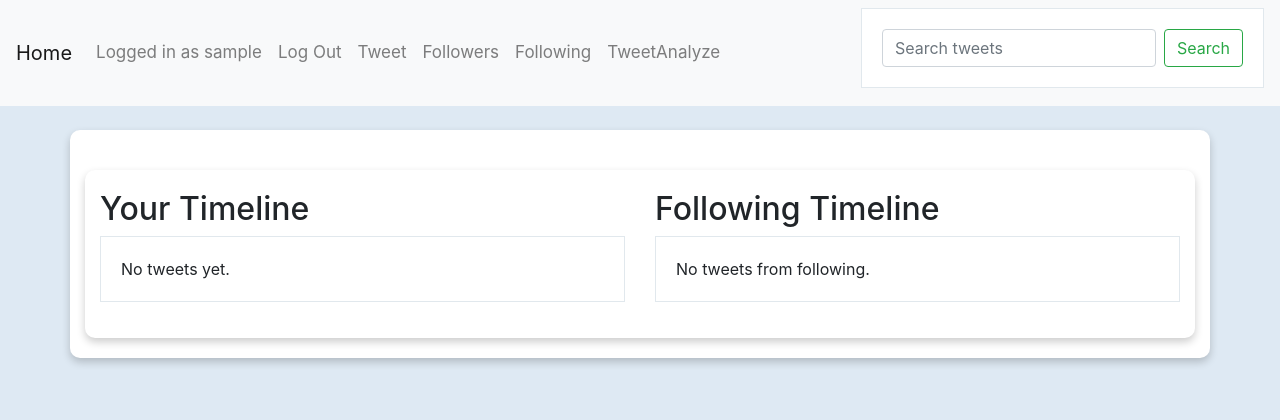
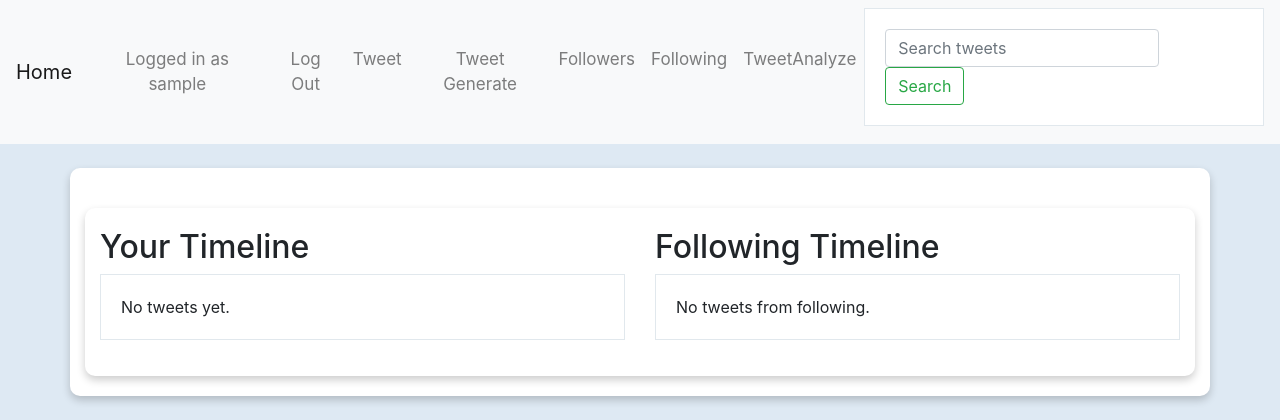
Before and after one commit to atk0218/TimeWriter, a Django app: page / in a window 1280 px wide. Shown: the top 420 px of the page. Run offline with Django 4.2, Linux system fonts and the light colour scheme; the visitor is signed in with stand-in values (Sample User, id 1); data comes from the database, SQL or seed files in the repository; data that the repository does not hold is empty; some libraries are stand-ins or nearby versions.

Commit message:
ツイート生成機能を追加

```diff
--- a/core/templates/base.html
+++ b/core/templates/base.html
@@ -34,6 +34,9 @@
                 <li class="nav-item">
                     <a href="{% url 'post_tweet' %}" class="nav-link">Tweet</a>
                 </li>
+                <li class="nav-item">
+                    <a href="{% url 'tweet_generate' %}" class="nav-link">Tweet Generate</a>
+                </li>
                 {% endif %}
                 {% if request.user.is_authenticated %}
                 <!-- フォロワー一覧ページへのリンク -->
--- a/core/urls.py
+++ b/core/urls.py
@@ -19,6 +19,9 @@ urlpatterns = [
     path('unfollow/<int:user_id>/', views.unfollow_user, name='unfollow_user'),
     path('tweet_analyze/', views.tweet_analyze, name='tweet_analyze'),
     path('delete_tweet/<int:tweet_id>/', views.delete_tweet, name='delete_tweet'),
+    path('tweet_generate/', views.tweet_generate_view, name='tweet_generate'),
+    path('tweet_create/', views.tweet_create_view, name='tweet_create'),
+    path('tweet_post/', views.tweet_post_view, name='tweet_post'),
 ]
 
 if settings.DEBUG:
--- a/core/views.py
+++ b/core/views.py
@@ -24,6 +24,8 @@ matplotlib.use('Agg')  # GUIバックエンドを使用しないように設定
 import io
 import urllib, base64
 from django.utils.timezone import localtime
+from django.contrib import messages
+import openai
 
 def home(request):
     if request.user.is_authenticated:
@@ -153,7 +155,9 @@ def tweet_analyze(request):
         plt.plot(dates, counts, marker='o')
         plt.xlabel('Date')
         plt.ylabel('Number of Tweets')
-        plt.title('Tweets in the Last 30 Days')
+        plt.title('Tweets in the Last 14 Days')
+        plt.gca().xaxis.set_major_locator(plt.MaxNLocator(integer=True))
+        plt.yticks(range(min(counts), max(counts) + 1))
 
         # グラフをBase64エンコーディングされた画像として保存
         fig = plt.gcf()
@@ -199,3 +203,63 @@ def delete_tweet(request, tweet_id):
     else:
         # アクセス権限がない場合の処理
         return redirect('home')
+
+@login_required
+def tweet_generate_view(request):
+    if request.method == "POST":
+        # OpenAIを使用してツイート文を生成するロジック
+        recent_tweets = Tweet.objects.filter(user=request.user).order_by('-created_at')[:10]
+        tweets_text = ' '.join(tweet.content for tweet in recent_tweets)
+
+        openai.api_key = settings.OPENAI_API_KEY
+        response = openai.ChatCompletion.create(
+            model="gpt-3.5-turbo",
+            messages=[
+                {
+                    "role": "system",
+                    "content": "過去10件以下のツイートからユーザの性格を考慮したツイートを日本語で作成してください。作成するツイートは50文字以内にし、簡潔な内容にしてください。また仲の良い友達に向けてツイートする内容にしてください"
+                },
+                {
+                    "role": "user",
+                    "content": tweets_text
+                },
+            ],
+        )
+
+        print(response["choices"][0]["message"]["content"])
+
+        # 生成されたツイートをセッションに保存
+        request.session['generated_tweet'] = response["choices"][0]["message"]["content"]
+        request.session.save()
+
+        return redirect('tweet_create')
+    return render(request, 'core/tweet_generate.html')
+
+@login_required
+def tweet_create_view(request):
+    generated_tweet = request.session.get('generated_tweet', '')
+
+    if request.method == 'POST':
+        tweet_content = request.POST.get('tweet_content')
+
+        # ツイート内容が空でないことを確認
+        if tweet_content:
+            # ツイートをデータベースに保存
+            Tweet.objects.create(user=request.user, content=tweet_content)
+            return redirect('home')
+        else:
+            # 空のツイートの場合はエラーメッセージを表示
+            messages.error(request, 'Tweet content cannot be empty.')
+
+    return render(request, 'core/tweet_create.html', {'generated_tweet': generated_tweet})
+
+@login_required
+def tweet_post_view(request):
+    if request.method == "POST":
+        tweet_content = request.POST.get('tweet_content')
+        if tweet_content:
+            # ツイートをデータベースに保存
+            Tweet.objects.create(user=request.user, content=tweet_content)
+            return redirect('home')
+
+    return redirect('tweet_create')
--- a/twitter_clone/settings.py
+++ b/twitter_clone/settings.py
@@ -21,7 +21,8 @@ BASE_DIR = Path(__file__).resolve().parent.parent
 # See https://docs.djangoproject.com/en/4.2/howto/deployment/checklist/
 
 # SECURITY WARNING: keep the secret key used in production secret!
-
+SECRET_KEY = 'django-insecure-5=dntsjj1i6#j$2wu@1&44pt#mxi5w!20cb9j+7@au^h#px^sk'
+OPENAI_API_KEY="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"
 
 # SECURITY WARNING: don't run with debug turned on in production!
 DEBUG = True
```
Also changed, not shown: core/templates/core/tweet_create.html (added, +19 -0 lines), core/templates/core/tweet_generate.html (added, +16 -0 lines), requirments.txt (deleted, +0 -34 lines), media/wordcloud.png.
